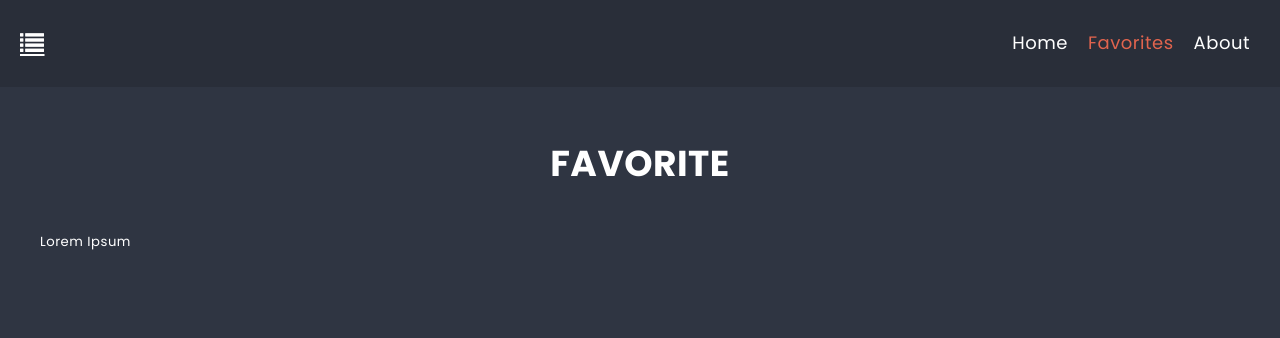
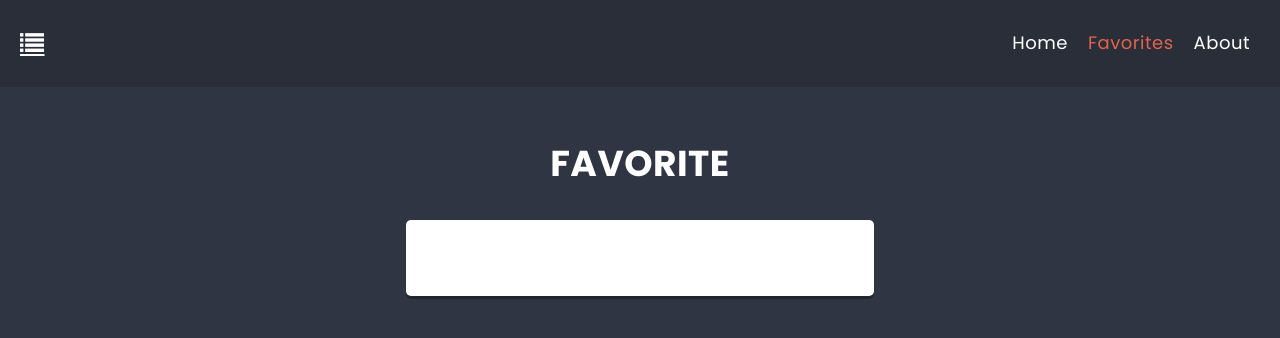
Before and after one commit to SlawekD86/ReactApp, a React (Create React App) app: page /favorite in a window 1280 px wide. Shown: the top 338 px of the page. Built offline with nearby package versions, Linux system fonts and the light colour scheme.

Commit message:
add favorite function

```diff
--- a/src/components/Card/Card.js
+++ b/src/components/Card/Card.js
@@ -1,5 +1,20 @@
 import styles from './Card.module.scss';
+import clsx from 'clsx';
+import { useDispatch } from 'react-redux';
+import { toggleCardFavorite } from '../../redux/store';
 
-const Card = props => <li className={styles.card}>{props.title}</li>;
+const Card = props => {
+
+  const dispatch = useDispatch();
+
+  const handleFavorite = (e) => {
+    e.preventDefault();
+    dispatch(toggleCardFavorite(props.id));
+  };
+
+  return (
+    <li className={styles.card}>{props.title}<button className={clsx(styles.button, props.isFavorite && styles.isActive)} onClick={handleFavorite}><i className={'fa fa-star-o'}/></button></li>
+  );
+};
 
 export default Card;
--- a/src/components/Card/Card.module.scss
+++ b/src/components/Card/Card.module.scss
@@ -1,5 +1,4 @@
 @import '../../styles/settings.scss';
-
 .card {
     position: relative;
     background: $color-light;
@@ -11,3 +10,18 @@
     justify-content: space-between;
     font-weight: bold;
 }
+
+.button {
+    border: none;
+    cursor: pointer;
+    background-color: white;
+    font-size: 16px;
+    :hover{
+        transform: scale(1.5);
+        transition: 1s;
+    }
+}
+
+.isActive {
+    color: $color-warning;
+}
--- a/src/components/Column/Column.js
+++ b/src/components/Column/Column.js
@@ -1,15 +1,13 @@
-import React from 'react';
 import styles from './Column.module.scss';
 import Card from '../Card/Card';
 import CardForm from '../CardForm/CardForm';
 import { useSelector } from 'react-redux';
 import { getFilteredCards } from '../../redux/store';
 
-
 const Column = (props) => {
 
   const cards = useSelector(state => getFilteredCards(state, props.id));
-  console.log('Column render')
+  console.log('column render')
 
   return (
     <article className={styles.column}>
@@ -18,9 +16,9 @@
         {props.title}
       </h2>
       <ul className={styles.cards}>
-        {cards.map((card) => ( <Card key={card.id} title={card.title} />))}
+        {cards.map((card) => (<Card key={card.id} title={card.title} id={card.id} isFavorite={card.isFavorite} />))}
       </ul>
-      <CardForm columnId={props.id}/>
+      <CardForm columnId={props.id} />
     </article>
   );
 };
--- a/src/components/Favorite/Favorite.js
+++ b/src/components/Favorite/Favorite.js
@@ -1,10 +1,23 @@
+import { useSelector } from 'react-redux';
 import PageTitle from '../PageTitle/PageTitle';
+import Card from '../Card/Card';
+import styles from './Favorite.module.scss';
+import { getIsFavoriteCards } from '../../redux/store';
 
-const Favorite = () => (
-  <div>
-    <PageTitle>Favorite</PageTitle>
-    <p>Lorem Ipsum</p>
-  </div>
-);
+const Favorite = () => {
+  const favoriteCards = useSelector(getIsFavoriteCards);
+  return (
+    <div className={styles.favoritePage}>
+      <PageTitle>Favorite</PageTitle>
+      <div className={styles.column}>
+        <ul className={styles.cards}>
+          {favoriteCards.map((card) => (
+            <Card key={card.id} title={card.title} id={card.id} isFavorite={card.isFavorite} />
+          ))}
+        </ul>
+      </div>
+    </div>
+  );
+};
 
 export default Favorite;
--- /dev/null
+++ b/src/components/Favorite/Favorite.module.scss
@@ -0,0 +1,24 @@
+@use "sass:math";
+@import '../../styles/settings.scss';
+
+.column {
+  flex-shrink: 0;
+  width: calc(40% - 12px);
+  background: $color-light;
+  margin: 0 auto;
+  padding: ($base-size * 1.5);
+  border-radius: $radius;
+  box-shadow: 0 math.div($base-size, 4) 0 rgba(0,0,0,0.3);
+  color: $color-dark;
+
+}
+
+.cards {
+    position: relative;
+    background: $color-light;
+    padding: 14px;
+    margin: 0 0 $base-size 0;
+    border-radius: $radius;
+    justify-content: space-between;
+    font-weight: bold;
+}
--- a/src/redux/initialState.js
+++ b/src/redux/initialState.js
@@ -1,5 +1,4 @@
 const initialState = {
-
   lists: [
     {
       id: '1',
@@ -12,7 +11,6 @@
       description: 'Lorem Ipsum',
     },
   ],
-
   columns: [
     {
       id: '1',
@@ -41,12 +39,12 @@
   ],
 
   cards: [
-    { id: '1', columnId: '1', title: 'This is Going to Hurt' },
-    { id: '2', columnId: '1', title: 'Interpreter of Maladies' },
-    { id: '3', columnId: '2', title: 'Harry Potter' },
-    { id: '4', columnId: '2', title: 'Star Wars' },
-    { id: '5', columnId: '3', title: 'The Witcher' },
-    { id: '6', columnId: '3', title: 'Skyrim' },
+    { id: '1', columnId: '1', title: 'This is Going to Hurt', isFavorite: false },
+    { id: '2', columnId: '1', title: 'Interpreter of Maladies', isFavorite: false },
+    { id: '3', columnId: '2', title: 'Harry Potter', isFavorite: false },
+    { id: '4', columnId: '2', title: 'Star Wars', isFavorite: false },
+    { id: '5', columnId: '3', title: 'The Witcher', isFavorite: false },
+    { id: '6', columnId: '3', title: 'Skyrim', isFavorite: false },
   ],
 
   searchString: '',
--- a/src/redux/store.js
+++ b/src/redux/store.js
@@ -1,37 +1,46 @@
 import { createStore } from 'redux';
 import initialState from './initialState';
 import { strContains } from '../utils/strContains';
+
 //selectors
-export const getFilteredCards = ({ cards, searchString }, columnId) => cards
-  .filter(card => card.columnId === columnId && strContains(card.title, searchString));
+export const getFilteredCards = ({ cards, searchString }, columnId) => cards.filter((card) => card.columnId === columnId && strContains(card.title, searchString));
+
 export const getAllColumns = ({ columns }) => columns;
 
-export const getListById = ({ lists }, listId) => lists.find(list => list.id === listId);
-console.log(getListById)
+export const getListById = ({ lists }, listId) => lists.find((list) => list.id === listId);
+console.log(getListById);
 
-export const getColumnsByList = ({ columns }, listId) => columns.filter(column => column.listId === listId);
-console.log('columns:', getColumnsByList)
+export const getColumnsByList = ({ columns }, listId) => columns.filter((column) => column.listId === listId);
+console.log('columns:', getColumnsByList);
 
 export const getAllLists = ({ lists }) => lists;
 
+export const getIsFavoriteCards = ({ cards }) => cards.filter((card) => card.isFavorite === true);
+console.log('favorite cards:', getIsFavoriteCards);
+
 //action creators
-export const addColumn = newColumn => ({ type: 'ADD_COLUMN', newColumn });
-export const addCard = newCard => ({ type: 'ADD_CARD', newCard});
+export const addColumn = (newColumn) => ({ type: 'ADD_COLUMN', newColumn });
 
-export const searchUpdate = updateSearchString => ({ type: 'SEARCH_UPDATE', updateSearchString});
+export const addCard = (newCard) => ({ type: 'ADD_CARD', newCard });
 
-export const addList = newList => ({ type: 'ADD_LIST', newList});
+export const searchUpdate = (updateSearchString) => ({ type: 'SEARCH_UPDATE', updateSearchString });
+
+export const addList = (newList) => ({ type: 'ADD_LIST', newList });
+
+export const toggleCardFavorite = (payload) => ({ type: 'TOGGLE_CARD_FAVORITE', payload });
 
 const reducer = (state, action) => {
   switch (action.type) {
     case 'ADD_COLUMN':
-      return { ...state, columns: [...state.columns, action.newColumn]};
+      return { ...state, columns: [...state.columns, action.newColumn] };
     case 'ADD_CARD':
-      return { ...state, cards: [...state.cards, action.newCard]};
+      return { ...state, cards: [...state.cards, action.newCard] };
     case 'SEARCH_UPDATE':
-      return { ...state, searchString: action.updateSearchString};
+      return { ...state, searchString: action.updateSearchString };
     case 'ADD_LIST':
-      return { ...state, lists: [...state.lists, action.newList]};
+      return { ...state, lists: [...state.lists, action.newList] };
+    case 'TOGGLE_CARD_FAVORITE':
+      return { ...state, cards: state.cards.map((card) => (card.id === action.payload ? { ...card, isFavorite: !card.isFavorite } : card)) };
     default:
       return state;
   }
```
